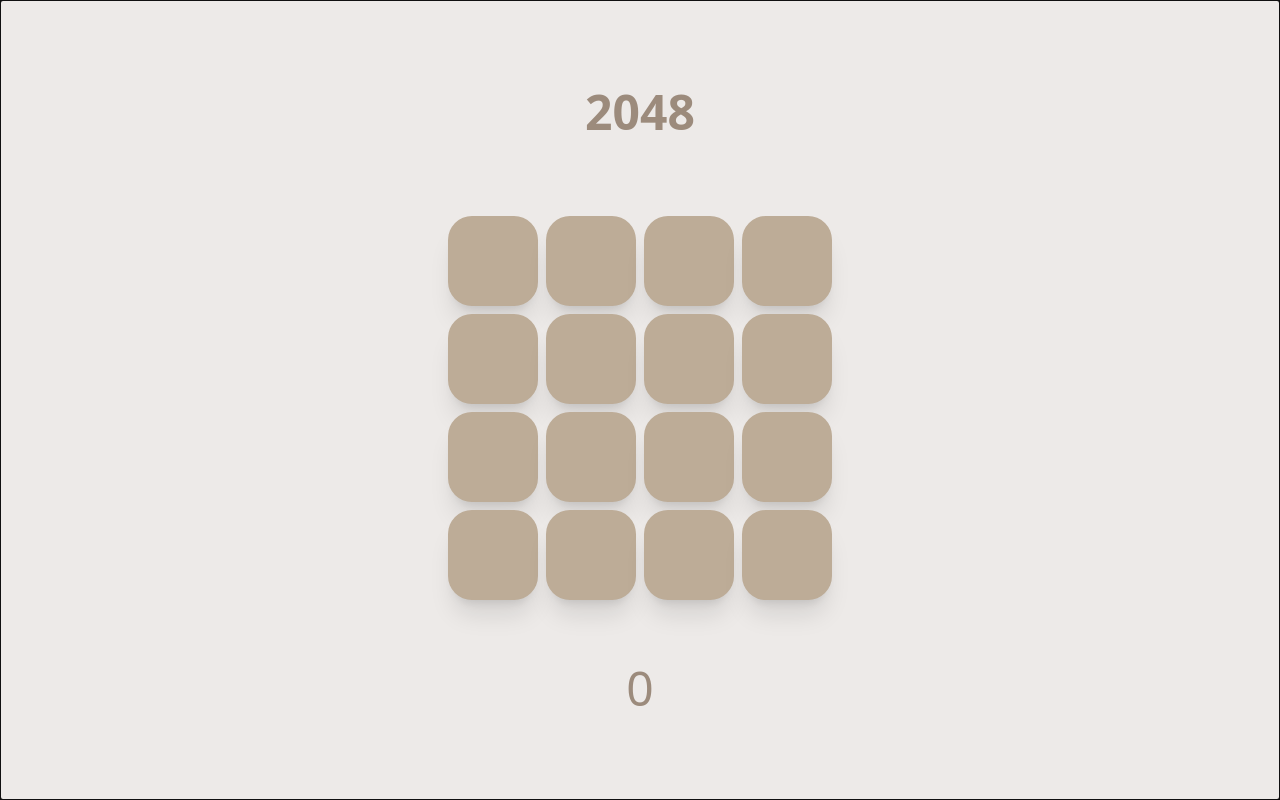
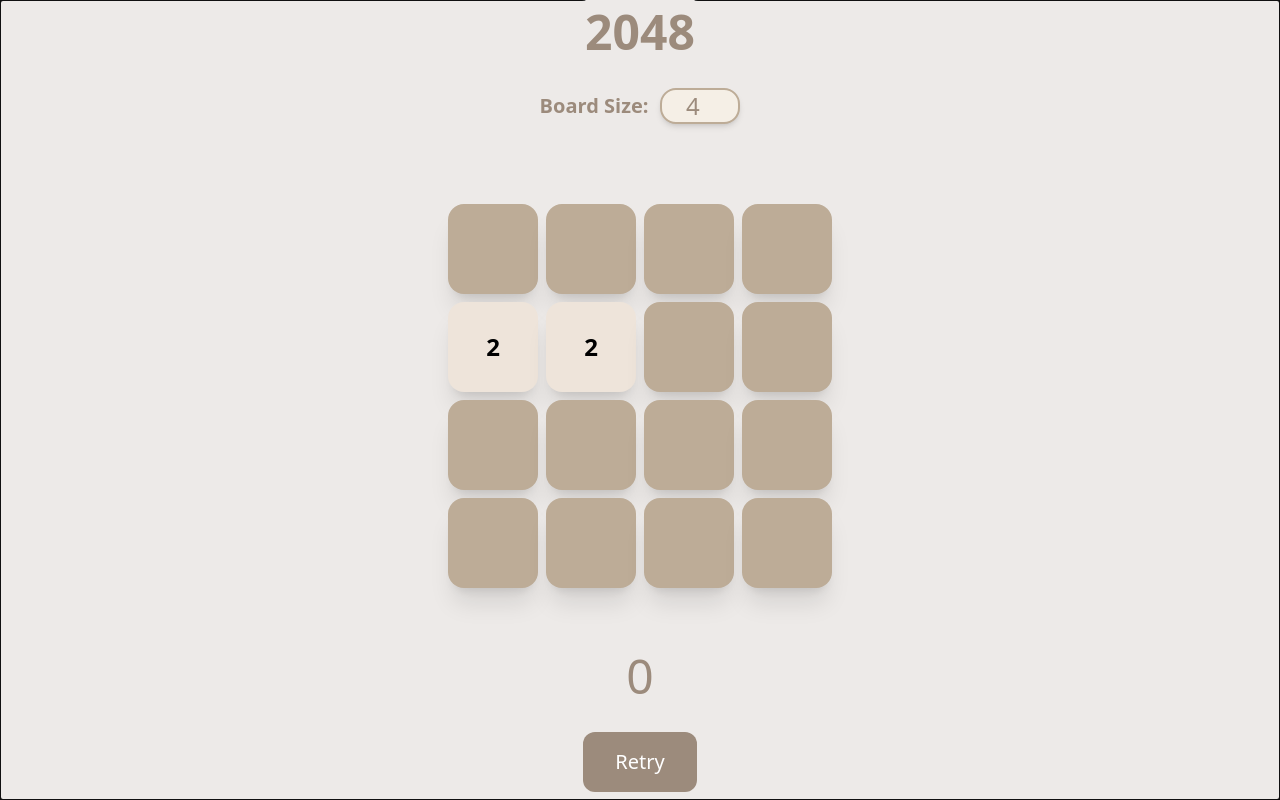
Before and after one commit to GautamSinghRj/2048game, a React (Vite) app: page / in a window 1280 px wide. Built offline with nearby package versions, Linux system fonts and the light colour scheme.

Commit message:
fully done

```diff
--- a/src/App.jsx
+++ b/src/App.jsx
@@ -1,44 +1,61 @@
-import { useEffect, useRef } from "react";
+import { useEffect, useRef, useState } from "react";
 import GameArea from "./components/gamearea"
+import BoardCreation, { move } from "./utils/gamelogic";
 
-function GameLogic(event) {
-  let i = [0, 1, 2, 3]
-  let j = [0, 1, 2, 3]
-  let indexOne = Math.floor(Math.random() * 4);
-  let indexTwo = Math.floor(Math.random() * 4);
-  if (event.key == "ArrowUp") {
-    alert("You pressed up arrow")
+
+export default function App() {
+  const [size, setSize] = useState(4)
+  const [score, setScore] = useState(0)
+  const [board, setBoard] = useState(BoardCreation(size))
+
+  const handleKey = (event) => {
+    if (["ArrowUp", "ArrowLeft", "ArrowRight", "ArrowDown"].includes(event.key)) {
+      const newBd = move(board, event.key);
+      setBoard(newBd)
+      setScore(score + 2)
+    }
   }
-  if (event.key == "ArrowLeft") {
-    alert("You pressed left arrow")
+
+  const restart = (newSize=size) => {
+    setBoard(BoardCreation(newSize))
+    setScore(0)
   }
-  if (event.key == "ArrowRight") {
-    alert("You pressed right arrow")
-  }
-  if (event.key == "ArrowDown") {
-    alert("You pressed down arrow")
-  }
-}
-
-function App() {
-  let score = 0;
   const divRef = useRef(null)
 
   useEffect(() => {
     divRef.current?.focus();
   }, [])
 
+  useEffect(()=>{
+    restart(size)
+  },[size])
+
   return (
-    <div className="flex flex-col justify-center items-center gap-8 h-screen" ref={divRef} tabIndex={0} onKeyDown={GameLogic}>
+    <div className="flex flex-col justify-center items-center gap-8 h-screen" ref={divRef} tabIndex={0} onKeyUp={handleKey}>
       <div className="text-5xl font-black text-[#9c8b7c]">
         2048
       </div>
-      <GameArea />
+      <div className="flex items-center gap-3">
+        <label className="text-[#9c8b7c] text-xl font-semibold">Board Size:</label>
+        <input
+          type="number"
+          min="3"
+          value={size}
+          onChange={(e) => setSize(Number(e.target.value))
+          }
+          className="w-20 text-center text-2xl text-[#9c8b7c] bg-[#f5efe6] border-2 border-[#bdac97] rounded-2xl shadow-md outline-none focus:ring-2 focus:ring-[#9c8b7c] transition-all duration-200"
+        />
+      </div>
+      <GameArea board={board} />
       <div className="text-5xl font-light mt-8 text-[#9c8b7c]">
         {score}
       </div>
+      <button
+        onClick={()=>restart(size)}
+        className="px-8 py-4 bg-[#9c8b7c] text-white text-xl rounded-xl hover:bg-[#837567]"
+      >
+        Retry
+      </button>
     </div>
   )
 }
-
-export default App
--- a/src/components/gamearea.jsx
+++ b/src/components/gamearea.jsx
@@ -1,31 +1,31 @@
-
-export default function GameArea() {
+export default function GameArea({ board }) {
+    const size = board.length
     return (
-        <div className="w-96 h-96 grid grid-cols-4 gap-2 mt-12">
-            <div className="grid grid-rows-4 gap-2">
-                <div id="00" className="bg-[#bdac97] rounded-3xl shadow-xl"></div>
-                <div id="01" className="bg-[#bdac97] rounded-3xl shadow-xl"></div>
-                <div id="02" className="bg-[#bdac97] rounded-3xl shadow-xl"></div>
-                <div id="03" className="bg-[#bdac97] rounded-3xl shadow-xl"></div>
-            </div>
-            <div className="grid grid-rows-4 gap-2 ">
-                <div id="10" className="bg-[#bdac97] rounded-3xl shadow-xl"></div>
-                <div id="11" className="bg-[#bdac97] rounded-3xl shadow-xl"></div>
-                <div id="12"className="bg-[#bdac97] rounded-3xl shadow-xl"></div>
-                <div id="13" className="bg-[#bdac97] rounded-3xl shadow-xl"></div>
-            </div>
-            <div className="grid grid-rows-4 gap-2 ">
-                <div id="20" className="bg-[#bdac97] rounded-3xl shadow-xl"></div>
-                <div id="21"className="bg-[#bdac97] rounded-3xl shadow-xl"></div>
-                <div id="22"className="bg-[#bdac97] rounded-3xl shadow-xl"></div>
-                <div id="23" className="bg-[#bdac97] rounded-3xl shadow-xl"></div>
-            </div>
-            <div className="grid grid-rows-4 gap-2 ">
-                <div id="30" className="bg-[#bdac97] rounded-3xl shadow-xl"></div>
-                <div id="31"className="bg-[#bdac97] rounded-3xl shadow-xl"></div>
-                <div id="32" className="bg-[#bdac97] rounded-3xl shadow-xl"></div>
-                <div id="33"className="bg-[#bdac97] rounded-3xl shadow-xl"></div>
-            </div>
+        <div
+            className={`w-96 h-96 grid gap-2 mt-12`}
+            style={{
+                gridTemplateColumns: `repeat(${size}, 1fr)`,
+                gridTemplateRows: `repeat(${size}, 1fr)`
+            }}
+        >
+            {
+                board.map((row, i) =>
+                    row.map((cell, j) => (
+                        <div
+                            key={`${i}${j}`}
+                            className={`flex w-full h-auto justify-center items-center text-2xl font-bold rounded-2xl shadow-xl transition-all duration-10
+                            ${cell === 0 ? "bg-[#bdac97]" :
+                                    cell === 2 ? "bg-[#eee4da]" :
+                                        cell === 4 ? "bg-[#ede0c8]" :
+                                            cell === 8 ? "bg-[#f2b179] text-white" :
+                                                cell === 16 ? "bg-[#f59563] text-white" :
+                                                    cell === 32 ? "bg-[#f67c5f] text-white" :
+                                                        cell === 64 ? "bg-[#f65e3b] text-white" : "bg-[#edcf72] text-white"
+                                }`}>
+                            {cell !== 0 ? cell : ""}
+                        </div>
+                    )))
+            }
         </div>
     );
 }
--- /dev/null
+++ b/src/utils/gamelogic.js
@@ -0,0 +1,68 @@
+export default function BoardCreation(size = 4) {
+    let board = Array(size).fill().map(() => Array(size).fill(0))
+    randomTile(board);
+    randomTile(board);
+    return board;
+}
+
+export function randomTile(board) {
+    const emptyTiles = []
+
+    for (let i = 0; i < board.length; i++) {
+        for (let j = 0; j < board.length; j++) {
+            if (board[i][j] === 0) emptyTiles.push([i, j])
+        }
+    }
+
+    if (board.length === 0) return;
+
+    const [x, y] = emptyTiles[Math.floor(Math.random() * emptyTiles.length)]
+    board[x][y] = Math.random < 0.9 ? 4 : 2
+}
+
+export function moveLeft(board) {
+    let newBd = board.map((row) => {
+        let filterRow = row.filter(r => r !== 0)
+        for(let i=0;i<filterRow.length-1;i++){
+            if(filterRow[i]===filterRow[i+1]){
+                filterRow[i]*=2
+                filterRow[i+1]=0
+            }
+        }
+        filterRow=filterRow.filter(r=>r !== 0)
+        while(filterRow.length<board.length)filterRow.push(0)
+        return filterRow
+    })
+    return newBd
+}
+
+export function switchRight(m){
+    return m[0].map((_,col)=>m.map((row)=>row[col]).reverse())
+}
+
+export function switchLeft(m){
+    return m[0].map((_,col)=>m.map((row)=>row[m.length - 1 - col]))
+}
+
+
+export function move(board, key) {
+    let bd = board.map((row) => [...row])
+
+    if (key == "ArrowLeft") {
+        bd = moveLeft(bd)
+    }
+
+    if (key == "ArrowRight") {
+        bd= switchRight(switchRight(moveLeft(switchRight(switchRight(bd)))))
+    }
+
+    if (key == "ArrowUp") {
+        bd=switchLeft(moveLeft(switchRight(bd)))
+    }
+
+    if (key == "ArrowDown") {
+        bd=switchRight(moveLeft(switchLeft(bd)))
+    }
+    randomTile(bd)
+    return bd;
+}
```
